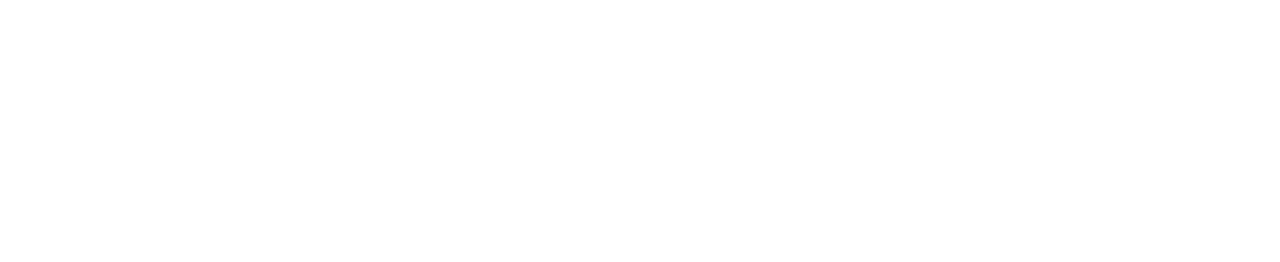
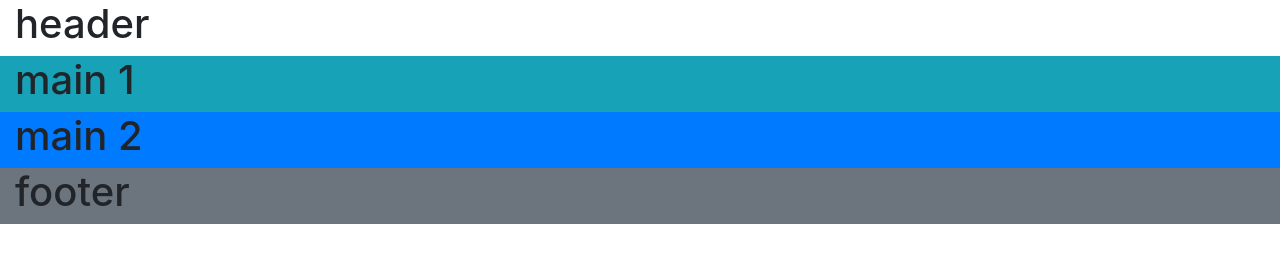
Before and after one commit to AndresEstebanPatino/Proyecto-Final, a plain HTML site: page index.html in a window 1280 px wide. Drawn offline with nearby package versions, Linux system fonts and the light colour scheme.

Commit message:
version leah

```diff
--- a/index.html
+++ b/index.html
@@ -12,17 +12,20 @@
 
 <body>
     <div class="container-fluid">
-        <div class="header">
+        <div class="row">
+            <div class= "col-sm-12  col-md-12 col-lg-12 bg-sucess"><h1>header</h1></div>
         </div>
-        <div class="main">
-            <div class="slide">
-            </div>
-            <div class="lista">
-            </div>
+        <div class="row">
+            <div class= "col-sm-12  col-md-12 col-lg-12 bg-info"><h1>main 1</h1></div>
         </div>
-        <div class="footer">
+        <div class="row">
+            <div class= "col-sm-12  col-md-12 col-lg-12 bg-primary"><h1>main 2</h1></div>
+
         </div>
-    </div>
-</body>
+        <div class="row">
+            <div class= "col-sm-12  col-md-12 col-lg-12 bg-secondary"><h1>footer</h1></div>
+        </div>
+        </div>
+    </body>
 
 </html>
```
